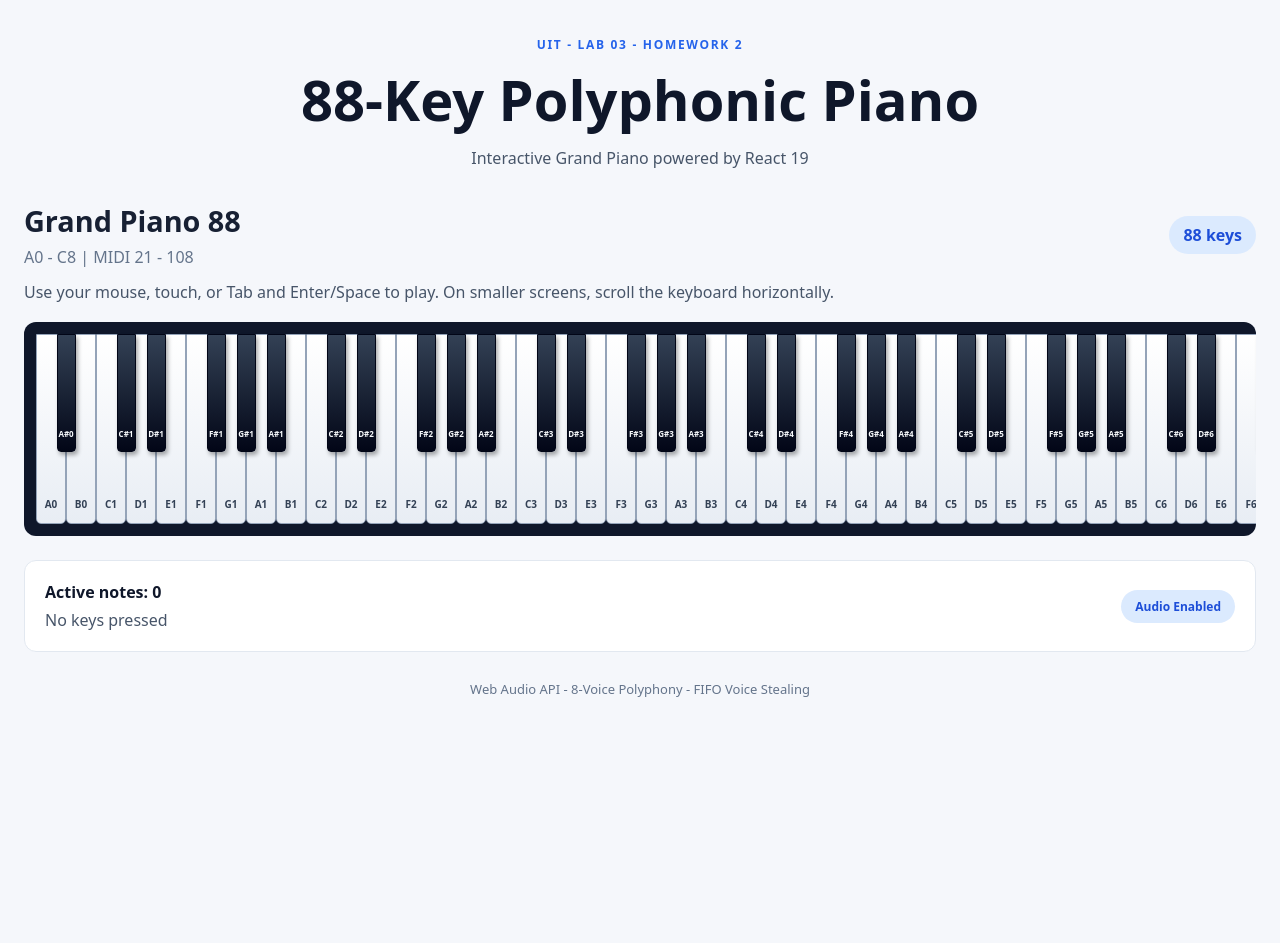
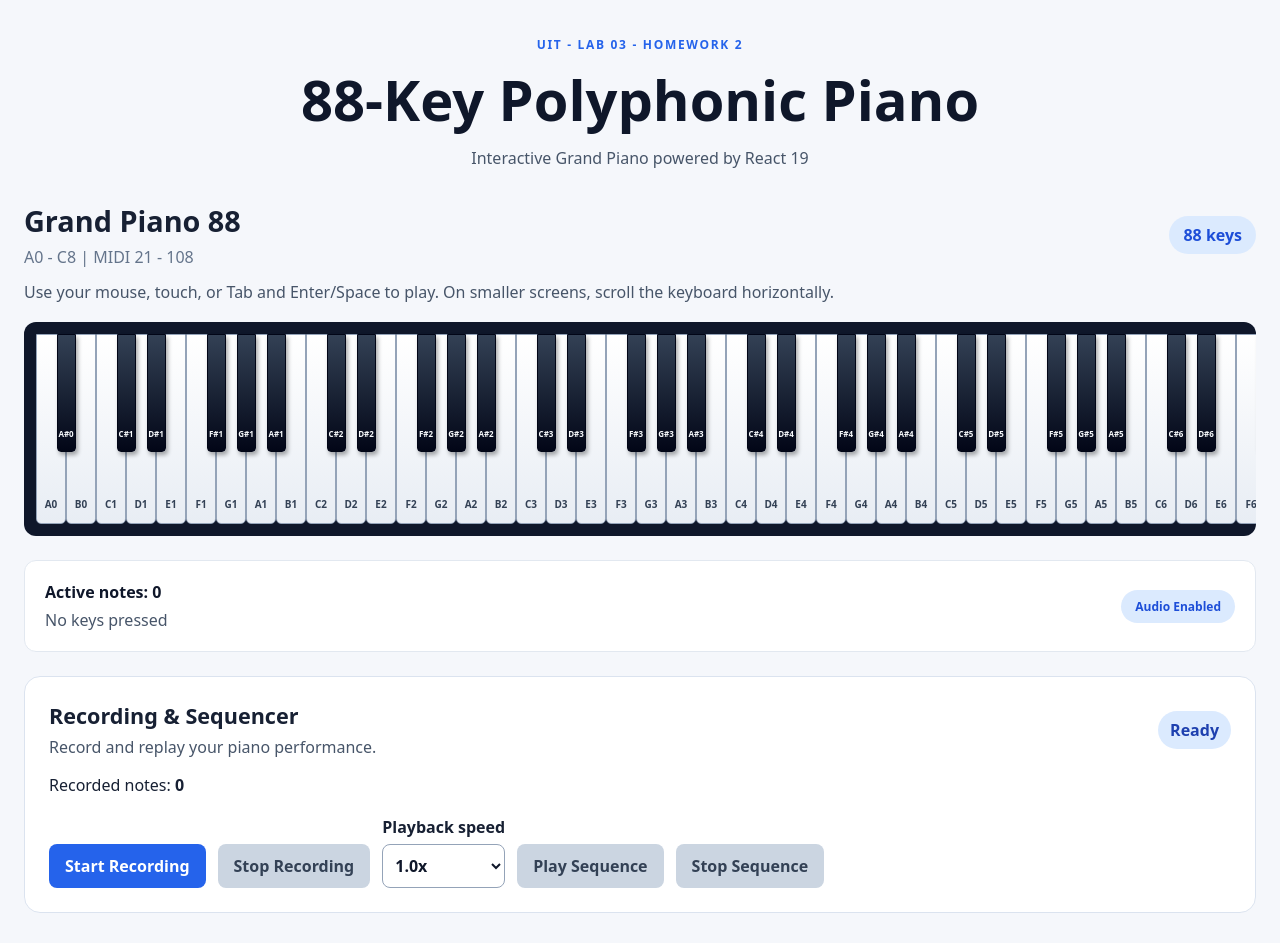
Before and after one commit to 24520273-netizen/Lab3-HW2, a React (Vite) app: page / in a window 1280 px wide. Shown: the top 943 px of the page. Before the commit the page ends 800 px from the top, so only its background shows below. Built offline with nearby package versions, Linux system fonts and the light colour scheme.

Commit message:
feat(hw2): integrate recording and replay controls

```diff
--- a/src/homeworks/GrandPiano88/GrandPiano88.jsx
+++ b/src/homeworks/GrandPiano88/GrandPiano88.jsx
@@ -1,21 +1,43 @@
 import { useCallback, useEffect, useRef, useState } from 'react'
 import PianoKeyboard from './components/PianoKeyboard'
+import RecordingControls from './components/RecordingControls'
 import { PolyphonicSynth } from './audio/PolyphonicSynth'
+import { PianoRecorder } from './recording/PianoRecorder'
+import { MelodySequencer } from './sequencer/MelodySequencer'
 import { midiToFrequency } from './utils/midi'
 import styles from './GrandPiano88.module.css'
 
 function GrandPiano88() {
   const [pressedNotes, setPressedNotes] = useState(() => new Set())
+  const [events, setEvents] = useState([])
+  const [isRecording, setIsRecording] = useState(false)
+  const [isPlaying, setIsPlaying] = useState(false)
+  const [speed, setSpeed] = useState(1)
+  const [error, setError] = useState('')
+
   const synthRef = useRef(null)
+  const recorderRef = useRef(null)
+  const sequencerRef = useRef(null)
+  const liveHeldRef = useRef(new Set())
+  const playRunRef = useRef(0)
+
+  const getRecorder = useCallback(() => {
+    if (!recorderRef.current) {
+      recorderRef.current = new PianoRecorder()
+    }
+    return recorderRef.current
+  }, [])
 
   const getSynth = useCallback(() => {
     if (!synthRef.current) {
       synthRef.current = new PolyphonicSynth({
         maxVoices: 8,
         onVoiceStolen: (midi) => {
+          liveHeldRef.current.delete(midi)
+          recorderRef.current?.noteOff(midi)
+
           setPressedNotes((previous) => {
             if (!previous.has(midi)) return previous
-
             const next = new Set(previous)
             next.delete(midi)
             return next
@@ -23,72 +45,165 @@ function GrandPiano88() {
         },
       })
     }
-
     return synthRef.current
   }, [])
 
+  const stopReplay = useCallback(() => {
+    playRunRef.current += 1
+    sequencerRef.current?.stop()
+    setIsPlaying(false)
+  }, [])
+
   const handleNoteOn = useCallback((midi) => {
+    if (liveHeldRef.current.has(midi)) return
+
+    if (sequencerRef.current?.playing) {
+      stopReplay()
+    }
+
+    liveHeldRef.current.add(midi)
+
     const synth = getSynth()
+    const frequency = midiToFrequency(midi)
+
+    getRecorder().noteOn(midi, frequency)
 
     setPressedNotes((previous) => {
-      if (previous.has(midi)) return previous
-
       const next = new Set(previous)
       next.add(midi)
       return next
     })
 
-    void synth.noteOn(midi, midiToFrequency(midi)).catch((error) => {
-      console.error('Unable to play piano note:', error)
+    void synth.noteOn(midi, frequency).catch((cause) => {
+      console.error('Piano note error:', cause)
+      liveHeldRef.current.delete(midi)
+      recorderRef.current?.noteOff(midi)
 
       setPressedNotes((previous) => {
         if (!previous.has(midi)) return previous
-
         const next = new Set(previous)
         next.delete(midi)
         return next
       })
+
+      setError('Unable to play note. Check browser audio permissions.')
     })
-  }, [getSynth])
+  }, [getRecorder, getSynth, stopReplay])
 
   const handleNoteOff = useCallback((midi) => {
+    if (!liveHeldRef.current.delete(midi)) return
+
     synthRef.current?.noteOff(midi)
+    recorderRef.current?.noteOff(midi)
+
+    if (recorderRef.current?.recording) {
+      setEvents(recorderRef.current.getEvents())
+    }
 
     setPressedNotes((previous) => {
       if (!previous.has(midi)) return previous
-
       const next = new Set(previous)
       next.delete(midi)
       return next
     })
   }, [])
 
-  const handleAllNotesOff = useCallback(() => {
+  const releaseLiveNotes = useCallback(() => {
+    for (const midi of liveHeldRef.current) {
+      recorderRef.current?.noteOff(midi)
+    }
+
+    liveHeldRef.current.clear()
     synthRef.current?.allNotesOff()
+
     setPressedNotes((previous) =>
       previous.size === 0 ? previous : new Set()
     )
   }, [])
 
+  const startRecording = useCallback(() => {
+    if (sequencerRef.current?.playing || liveHeldRef.current.size) {
+      setError('Release all keys before starting a recording.')
+      return
+    }
+
+    if (!getRecorder().start()) return
+
+    setEvents([])
+    setError('')
+    setIsRecording(true)
+  }, [getRecorder])
+
+  const stopRecording = useCallback(() => {
+    const recorded = getRecorder().stop()
+    setEvents(recorded)
+    setIsRecording(false)
+  }, [getRecorder])
+
+  const playSequence = useCallback(() => {
+    if (isRecording || isPlaying || events.length === 0) return
+
+    if (liveHeldRef.current.size) {
+      setError('Release all live piano keys before replay.')
+      return
+    }
+
+    const synth = getSynth()
+
+    if (!sequencerRef.current) {
+      sequencerRef.current = new MelodySequencer(synth)
+    }
+
+    const seq = sequencerRef.current
+    const run = ++playRunRef.current
+
+    setError('')
+    setIsPlaying(true)
+
+    void seq.play(events, speed)
+      .catch((cause) => {
+        console.error('Sequencer error:', cause)
+        if (playRunRef.current === run) {
+          setError('Sequence playback failed.')
+        }
+      })
+      .finally(() => {
+        if (playRunRef.current === run) {
+          setIsPlaying(false)
+        }
+      })
+  }, [events, getSynth, isPlaying, isRecording, speed])
+
   useEffect(() => {
-    const onWindowBlur = () => handleAllNotesOff()
+    const onBlur = () => {
+      stopReplay()
+      releaseLiveNotes()
+    }
 
     const onVisibilityChange = () => {
-      if (document.hidden) handleAllNotesOff()
+      if (document.hidden) onBlur()
     }
 
-    window.addEventListener('blur', onWindowBlur)
+    window.addEventListener('blur', onBlur)
     document.addEventListener('visibilitychange', onVisibilityChange)
 
     return () => {
-      window.removeEventListener('blur', onWindowBlur)
+      window.removeEventListener('blur', onBlur)
       document.removeEventListener('visibilitychange', onVisibilityChange)
+
+      sequencerRef.current?.stop()
+      recorderRef.current?.stop()
+
+      liveHeldRef.current.clear()
       synthRef.current?.dispose()
+
+      sequencerRef.current = null
       synthRef.current = null
+      recorderRef.current = null
     }
-  }, [handleAllNotesOff])
+  }, [releaseLiveNotes, stopReplay])
 
-  const activeNotes = Array.from(pressedNotes)
+  const activeNotes = [...pressedNotes]
     .sort((a, b) => a - b)
     .join(', ')
 
@@ -117,14 +232,26 @@ function GrandPiano88() {
               : 'No keys pressed'}
           </p>
         </div>
-
         <span className={styles.statusBadge}>
           Audio Enabled
         </span>
       </section>
 
+      <RecordingControls
+        isRecording={isRecording}
+        isPlaying={isPlaying}
+        noteCount={events.length}
+        speed={speed}
+        onStartRecording={startRecording}
+        onStopRecording={stopRecording}
+        onPlay={playSequence}
+        onStop={stopReplay}
+        onSpeedChange={setSpeed}
+        error={error}
+      />
+
       <footer className={styles.footer}>
-        Web Audio API - 8-Voice Polyphony - FIFO Voice Stealing
+        Web Audio API - 8-Voice Polyphony - FIFO Sequencer
       </footer>
     </main>
   )
--- /dev/null
+++ b/src/homeworks/GrandPiano88/components/RecordingControls.jsx
@@ -0,0 +1,91 @@
+import styles from './RecordingControls.module.css'
+
+export default function RecordingControls({
+  isRecording,
+  isPlaying,
+  noteCount,
+  speed,
+  onStartRecording,
+  onStopRecording,
+  onPlay,
+  onStop,
+  onSpeedChange,
+  error,
+}) {
+  return (
+    <section className={styles.panel} aria-labelledby="recorder-title">
+      <div className={styles.heading}>
+        <div>
+          <h2 id="recorder-title">Recording & Sequencer</h2>
+          <p>Record and replay your piano performance.</p>
+        </div>
+        <span className={styles.status} role="status">
+          {isRecording
+            ? 'Recording'
+            : isPlaying
+              ? 'Playing'
+              : 'Ready'}
+        </span>
+      </div>
+
+      <p aria-live="polite">
+        Recorded notes: <strong>{noteCount}</strong>
+      </p>
+
+      <div className={styles.controls}>
+        <button
+          type="button"
+          onClick={onStartRecording}
+          disabled={isRecording || isPlaying}
+        >
+          Start Recording
+        </button>
+
+        <button
+          type="button"
+          onClick={onStopRecording}
+          disabled={!isRecording}
+        >
+          Stop Recording
+        </button>
+
+        <label className={styles.speed}>
+          Playback speed
+          <select
+            value={speed}
+            onChange={(event) =>
+              onSpeedChange(Number(event.target.value))
+            }
+            disabled={isPlaying}
+          >
+            <option value={0.5}>0.5x</option>
+            <option value={1}>1.0x</option>
+            <option value={2}>2.0x</option>
+          </select>
+        </label>
+
+        <button
+          type="button"
+          onClick={onPlay}
+          disabled={isPlaying || isRecording || noteCount === 0}
+        >
+          Play Sequence
+        </button>
+
+        <button
+          type="button"
+          onClick={onStop}
+          disabled={!isPlaying}
+        >
+          Stop Sequence
+        </button>
+      </div>
+
+      {error && (
+        <p className={styles.error} role="alert">
+          {error}
+        </p>
+      )}
+    </section>
+  )
+}
--- /dev/null
+++ b/src/homeworks/GrandPiano88/components/RecordingControls.module.css
@@ -0,0 +1,107 @@
+.panel {
+  margin-top: 24px;
+  padding: 24px;
+  border: 1px solid #dbe3ef;
+  border-radius: 16px;
+  background: #ffffff;
+}
+
+.heading {
+  display: flex;
+  align-items: center;
+  justify-content: space-between;
+  flex-wrap: wrap;
+  gap: 12px;
+}
+
+.heading h2 {
+  margin: 0 0 6px;
+  font-size: 1.35rem;
+}
+
+.heading p {
+  margin: 0;
+  color: #475569;
+}
+
+.status {
+  padding: 8px 12px;
+  border-radius: 999px;
+  background: #dbeafe;
+  color: #1e40af;
+  font-weight: 700;
+}
+
+.controls {
+  display: flex;
+  align-items: end;
+  flex-wrap: wrap;
+  gap: 12px;
+  margin-top: 20px;
+}
+
+.controls button {
+  min-height: 44px;
+  padding: 10px 16px;
+  border: 0;
+  border-radius: 8px;
+  background: #2563eb;
+  color: white;
+  font: inherit;
+  font-weight: 600;
+  cursor: pointer;
+}
+
+.controls button:hover:not(:disabled) {
+  background: #1d4ed8;
+}
+
+.controls button:disabled {
+  background: #cbd5e1;
+  color: #334155;
+  cursor: not-allowed;
+}
+
+.controls button:focus-visible,
+.speed select:focus-visible {
+  outline: 3px solid #f59e0b;
+  outline-offset: 3px;
+}
+
+.speed {
+  display: flex;
+  flex-direction: column;
+  gap: 6px;
+  font-weight: 600;
+}
+
+.speed select {
+  min-height: 44px;
+  padding: 8px;
+  border: 1px solid #94a3b8;
+  border-radius: 8px;
+  background: white;
+  color: #0f172a;
+  font: inherit;
+}
+
+.error {
+  color: #b91c1c;
+  font-weight: 600;
+}
+
+@media (max-width: 600px) {
+  .panel {
+    padding: 16px;
+  }
+
+  .controls {
+    align-items: stretch;
+    flex-direction: column;
+  }
+
+  .controls button,
+  .speed select {
+    width: 100%;
+  }
+}
```
